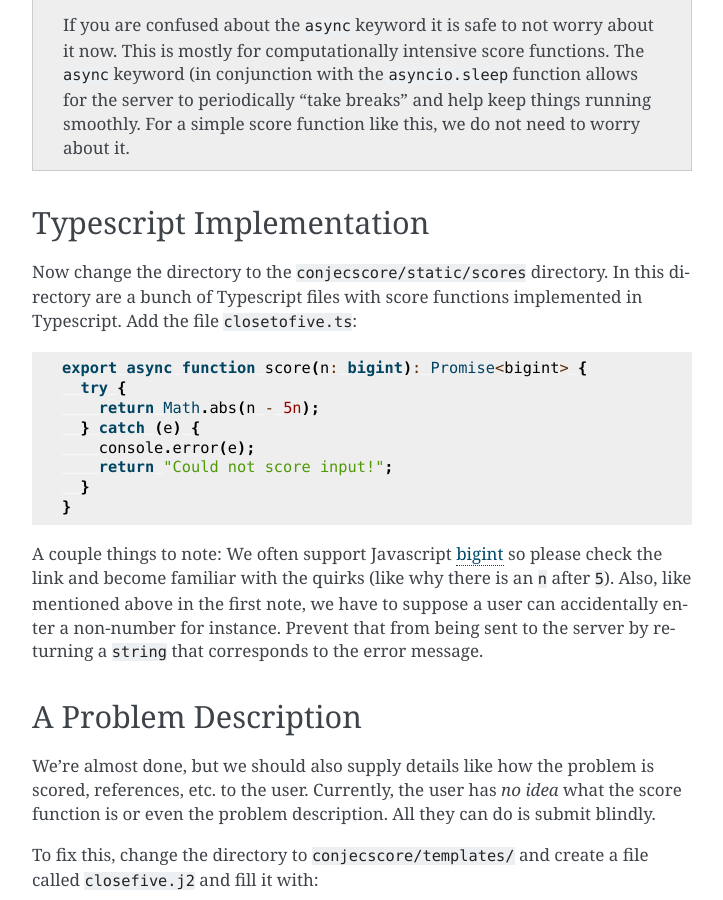
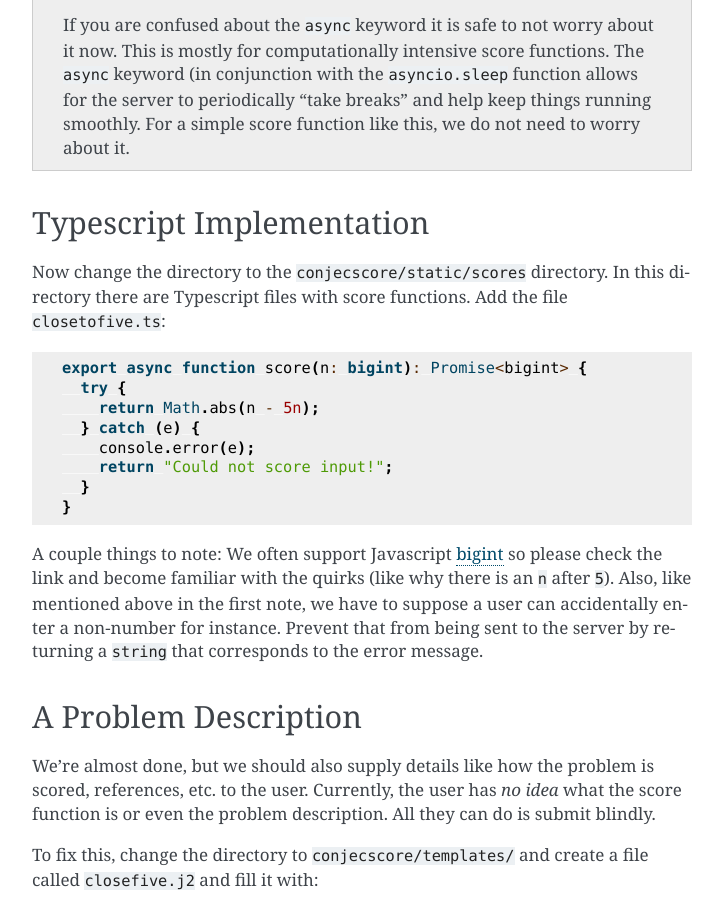
Before and after one commit to thyrgle/conjecscore, a Sphinx documentation site: the page built from docs/source/example.rst, in a window 1280 px wide and 900 px high, scrolled down 1408 px. Shown: the whole window, without its empty margins (388-1111 px from the left). Built offline with Sphinx 7.4.7, drawn with Linux system fonts in a browser that asks for light colours.

Commit message:
Simplified some wording.

```diff
--- a/docs/source/example.rst
+++ b/docs/source/example.rst
@@ -44,7 +44,7 @@ That's it! We check if the input is valid (that is, ``n`` is a number) and if it
 Typescript Implementation
 -------------------------
 
-Now change the directory to the ``conjecscore/static/scores`` directory. In this directory are a bunch of Typescript files with score functions implemented in Typescript. Add the file ``closetofive.ts``:
+Now change the directory to the ``conjecscore/static/scores`` directory. In this directory there are Typescript files with score functions. Add the file ``closetofive.ts``:
 
 .. code-block:: typescript
 
```
